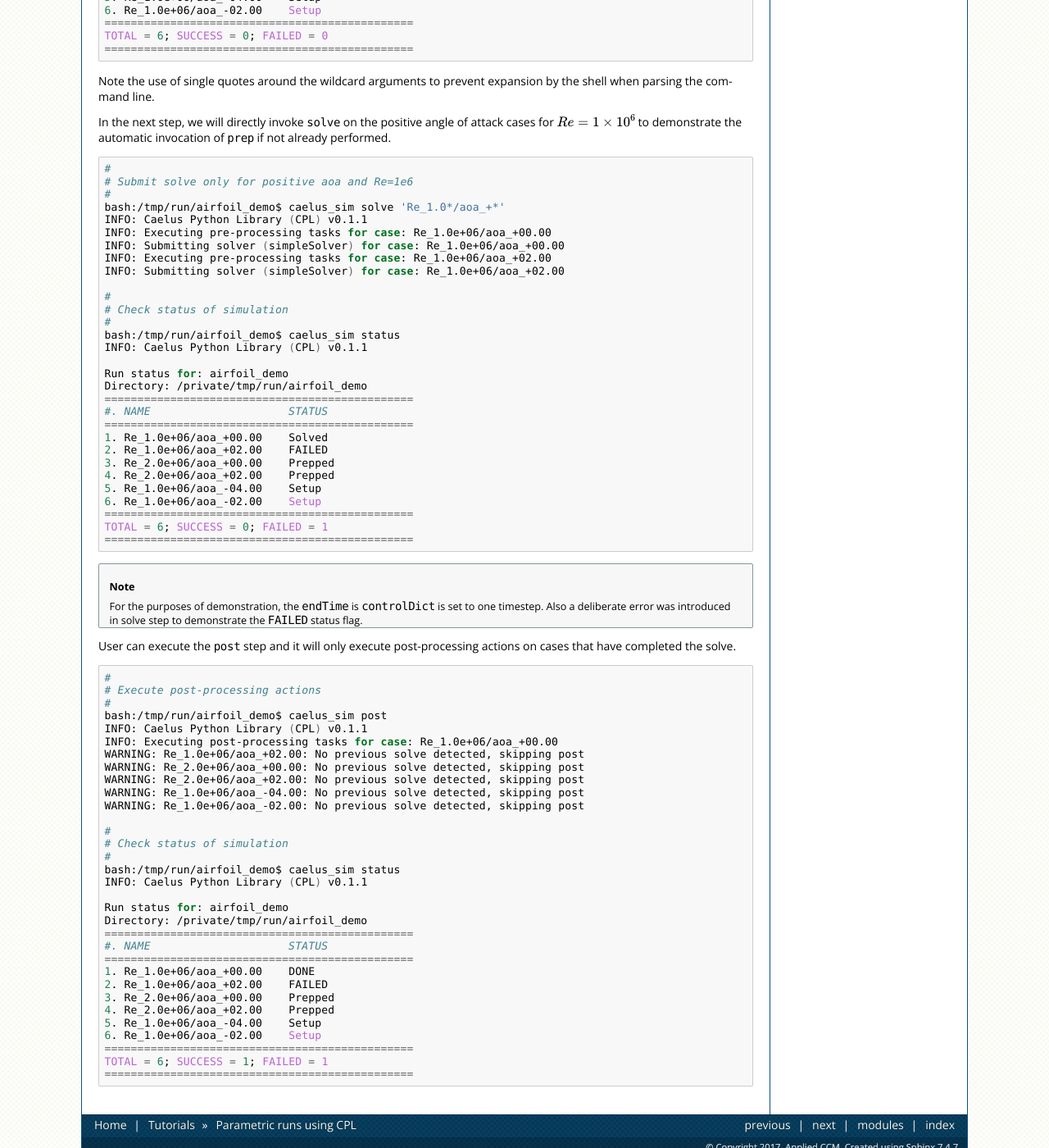
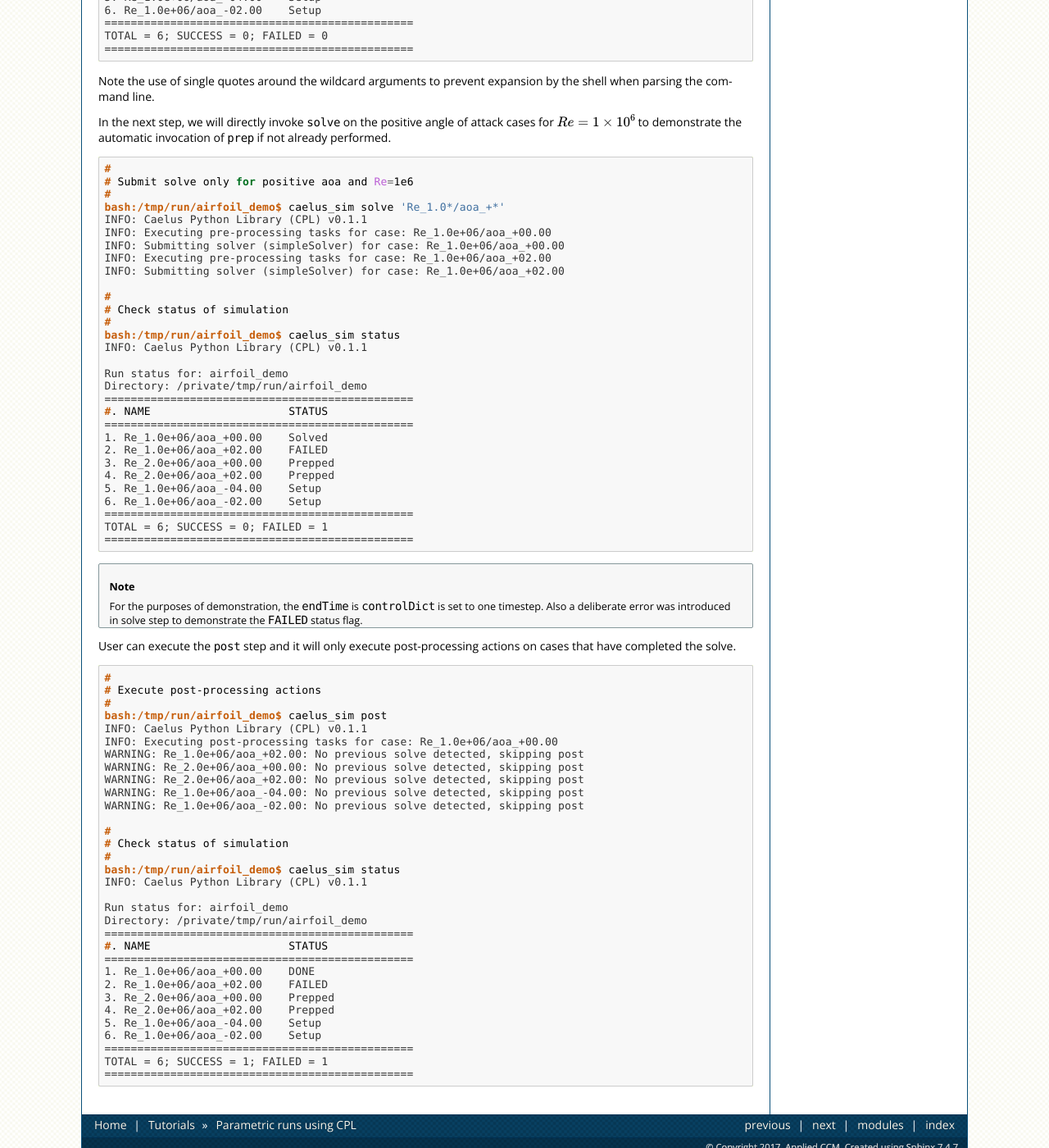
Before and after one commit to sayerhs/cpl, a Sphinx documentation site: the page built from docs/source/user/tutorials/caelus_sim.rst, in a window 1280 px wide and 1400 px high, scrolled down 6204 px. Shown: the whole window at 82% size. Built offline with Sphinx 7.4.7, drawn with Linux system fonts in a browser that asks for light colours; some of the changed text lies outside the part shown.

Commit message:
Minor syntax cleanup for caelus_sim tutorial

```diff
--- a/docs/source/user/tutorials/caelus_sim.rst
+++ b/docs/source/user/tutorials/caelus_sim.rst
@@ -35,7 +35,7 @@ To follow along with this tutorial, we recommend that the user download the
 tutorial we will assume that the user is executing the commands from within
 :file:`$HOME/run` directory. Once downloaded please unzip the zip file.
 
-.. code-block:: bash
+.. code-block:: console
 
    # Files downloaded for the tutorial walkthrough
    bash:/tmp/run$ ls
@@ -236,7 +236,7 @@ Now that we have the requisite inputs for setting up a parametric run, we will
 use :program:`caelus_sim setup` command to setup a case (see
 :ref:`cli_apps_caelus_sim` for more details).
 
-.. code-block:: bash
+.. code-block:: console
 
    bash:/tmp/run$ caelus_sim setup
    INFO: Caelus Python Library (CPL) v0.1.1
@@ -250,7 +250,7 @@ that contains six Caelus case directories for the various combinations of
 Reynolds number and angles of attack. User can query the status of the analysis
 by executing the ``status`` sub-command.
 
-.. code-block:: bash
+.. code-block:: console
 
    bash:/tmp/run/airfoil_demo$ ls
    Re_1.0e+06      Re_2.0e+06      caelus_sim.yaml
@@ -301,7 +301,7 @@ wildcard arguments to select a subset of cases where the command is executed. In
 this tutorial, we will demonstrate this behavior by executing ``prep`` only on
 the cases where :math:`Re = 2\times 10^6`.
 
-.. code-block:: bash
+.. code-block:: console
 
    #
    # Submit prep only for Re=2e6
@@ -343,7 +343,7 @@ In the next step, we will directly invoke ``solve`` on the positive angle of
 attack cases for :math:`Re = 1\times 10^6` to demonstrate the automatic
 invocation of ``prep`` if not already performed.
 
-.. code-block:: bash
+.. code-block:: console
 
    #
    # Submit solve only for positive aoa and Re=1e6
@@ -385,7 +385,7 @@ invocation of ``prep`` if not already performed.
 User can execute the ``post`` step and it will only execute post-processing
 actions on cases that have completed the solve.
 
-.. code-block:: bash
+.. code-block:: console
 
    #
    # Execute post-processing actions
```
